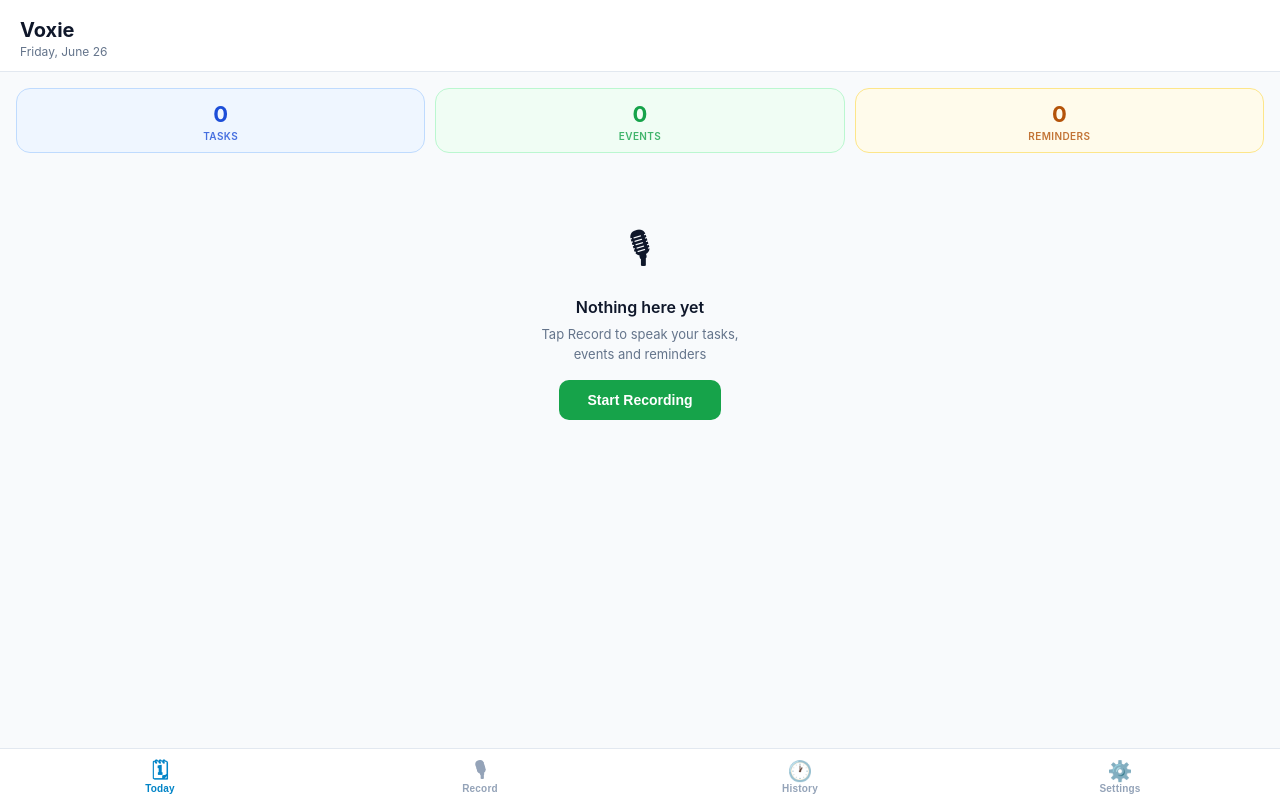
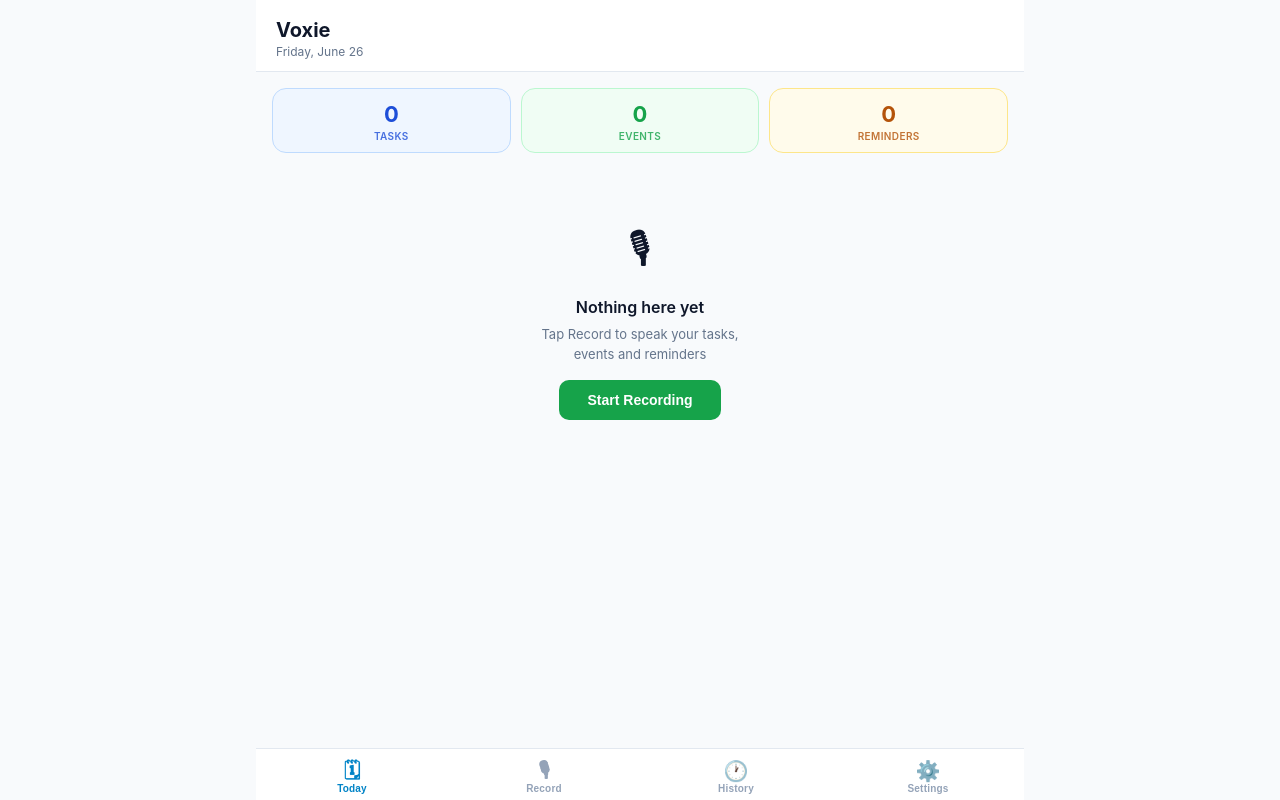
Before and after one commit to spatelsuy/voxie, a Next.js app: page / in a window 1280 px wide. Built offline with nearby package versions, Linux system fonts and the light colour scheme.

Commit message:
Center app layout on desktop

```diff
--- a/styles/page.module.css
+++ b/styles/page.module.css
@@ -18,3 +18,10 @@
   flex-direction: column;
   overflow: hidden;
 }
+
+@media (min-width: 1024px) {
+  .shell {
+    width: 60%;
+    margin: 0 20%;
+  }
+}
```
